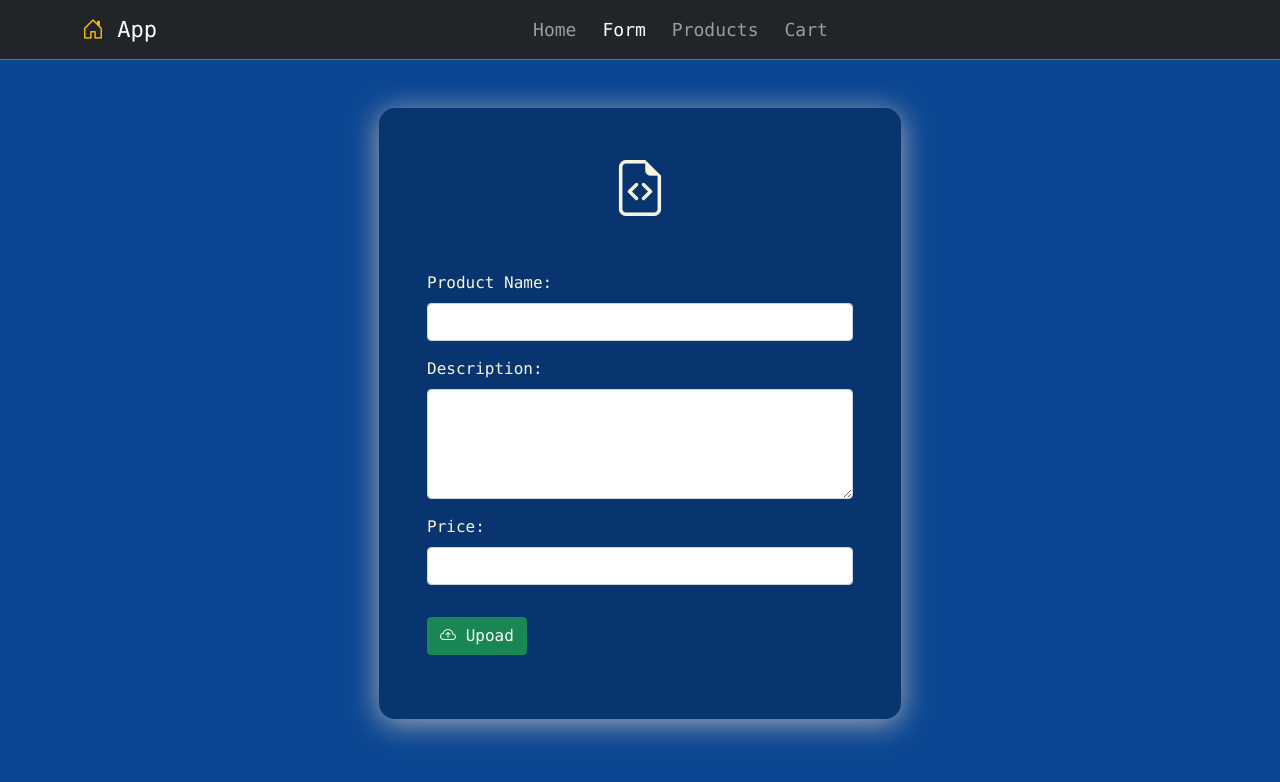
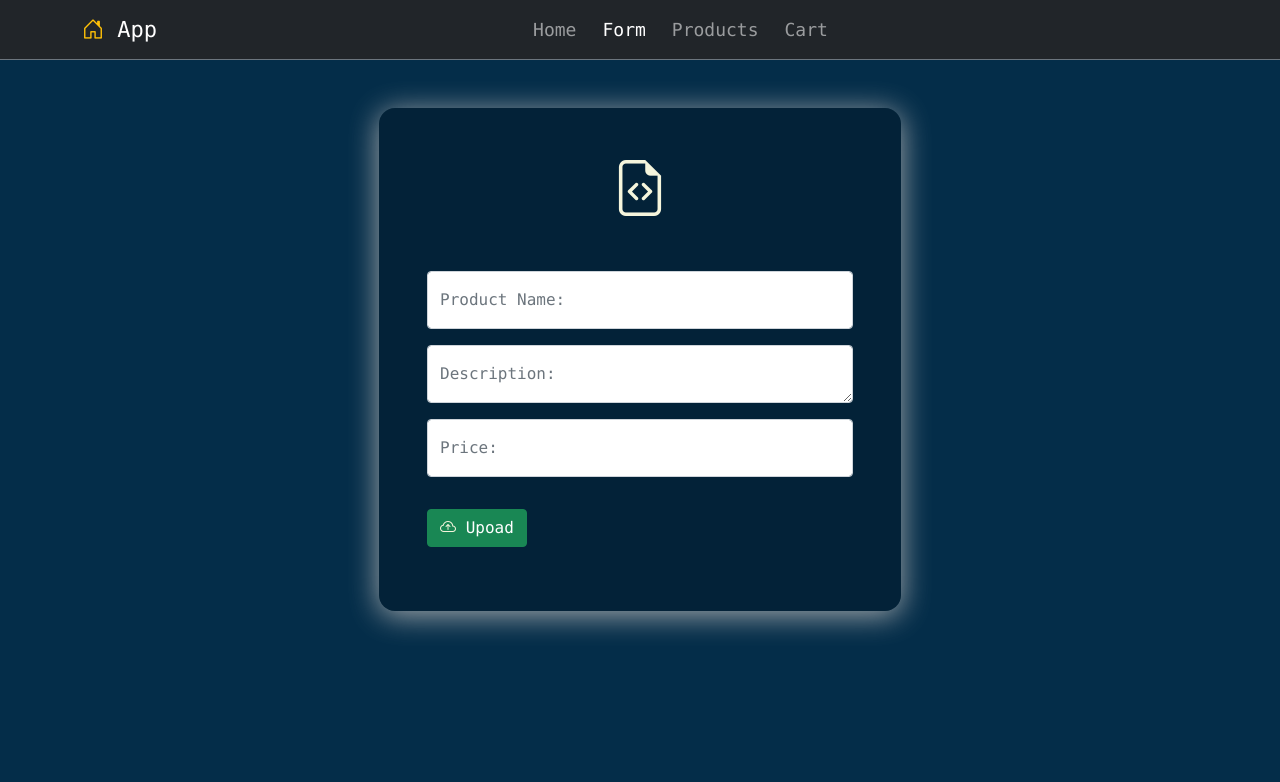
Before and after one commit to kev-web/react-usereducer-store, a React (Create React App) app: page /form-page in a window 1280 px wide. Shown: the top 782 px of the page. Built offline with nearby package versions, Linux system fonts and the light colour scheme.

Commit message:
changed background color and home button styles

```diff
--- a/src/index.css
+++ b/src/index.css
@@ -1,8 +1,6 @@
 body {
   margin: 0;
-  font-family: -apple-system, BlinkMacSystemFont, 'Segoe UI', 'Roboto', 'Oxygen',
-    'Ubuntu', 'Cantarell', 'Fira Sans', 'Droid Sans', 'Helvetica Neue',
-    sans-serif;
+  font-family: 'Consolas', 'Calibri Light' , sans-serif;
   -webkit-font-smoothing: antialiased;
   -moz-osx-font-smoothing: grayscale;
 }
@@ -14,5 +12,5 @@ code {
 
 
 .main-background{
-  background-color: #0b4692;
+  background-color: #042d49;
 }
--- a/src/storeComponents/CartForm.js
+++ b/src/storeComponents/CartForm.js
@@ -30,14 +30,20 @@ const CartForm = (props) => {
   return (
 
     <form onSubmit={handleSubmitForm} className='mt-5 mb-3'>
-        <label htmlFor="productName" className='form-label'>Product Name:</label>
-        <input name='product' type="text" className='form-control mb-3' id='productName' required/>
+        <div className="form-floating">
+          <input name='product' type="text" className='form-control mb-3' id='productName' placeholder='Enter name..' required/>
+          <label htmlFor="productName" className='form-label text-secondary'>Product Name:</label>
+        </div>
 
-        <label htmlFor="productName" className='form-label'>Description:</label>
-        <textarea name="description" id="" cols="30" rows="4" className='form-control mb-3' required></textarea>
+        <div className="form-floating">
+          <textarea name="description" id="" cols="30" rows="4" className='form-control mb-3' placeholder='...' required></textarea>
+          <label htmlFor="productName" className='form-label text-secondary'>Description:</label>
+        </div>
 
-        <label htmlFor="productName" className='form-label'>Price:</label>
-        <input name='price' type="number" step="0.01" min="0" className='form-control mb-3' id='productName' required/>
+        <div className="form-floating">
+          <input name='price' type="number" step="0.01" min="0" className='form-control mb-3' id='productName' placeholder='...' required/>
+          <label htmlFor="productName" className='form-label text-secondary'>Price:</label>
+        </div>
 
         <CartBtn
           btnType={'submit'}
--- a/src/storeComponents/MainCartHome.js
+++ b/src/storeComponents/MainCartHome.js
@@ -9,13 +9,13 @@ const MainCartHome = (props) => {
     <div className='container pt-5 pb-5 p-sm-5 mt-5 mb-5 modalGlass'>
         <div className="row p-sm-5">
             <div className="col-sm-4 text-center p-3 p-sm-5">
-                <NavLink className="btn btn-dark btn-lg p-5 border border-secondary" to='/form-page'><CartFormLogo /></NavLink>
+                <NavLink className="btn menuBoxBtn btn-lg p-5 border" to='/form-page'><CartFormLogo /></NavLink>
             </div>
             <div className="col-sm-4 text-center p-3 p-sm-5">
-                <NavLink className='btn btn-dark btn-lg p-5 border border-secondary' to='/products-page'><CartProductsLogo /></NavLink>
+                <NavLink className='btn menuBoxBtn btn-lg p-5 border' to='/products-page'><CartProductsLogo /></NavLink>
             </div>
             <div className="col-sm-4 text-center p-3 p-sm-5">
-                <NavLink className='btn btn-dark btn-lg p-5 border border-secondary' to='/cart-page'><CartDetailsLogo actualState={props.actualState}/></NavLink>
+                <NavLink className='btn menuBoxBtn btn-lg p-5 border' to='/cart-page'><CartDetailsLogo actualState={props.actualState}/></NavLink>
             </div>
         </div>
 
--- a/src/storeCss/fetch_style.css
+++ b/src/storeCss/fetch_style.css
@@ -78,6 +78,14 @@ td{
     box-shadow: 0 4px 30px rgba(184, 184, 184, 0.9);
 }
 
+.menuBoxBtn {
+    background-color: rgb(0, 118, 165);
+}
+
+.menuBoxBtn:hover {
+    background-color: rgb(0, 150, 209);
+}
+
 /* .cartDiv {
     position: -webkit-sticky;
     position: sticky;
```
